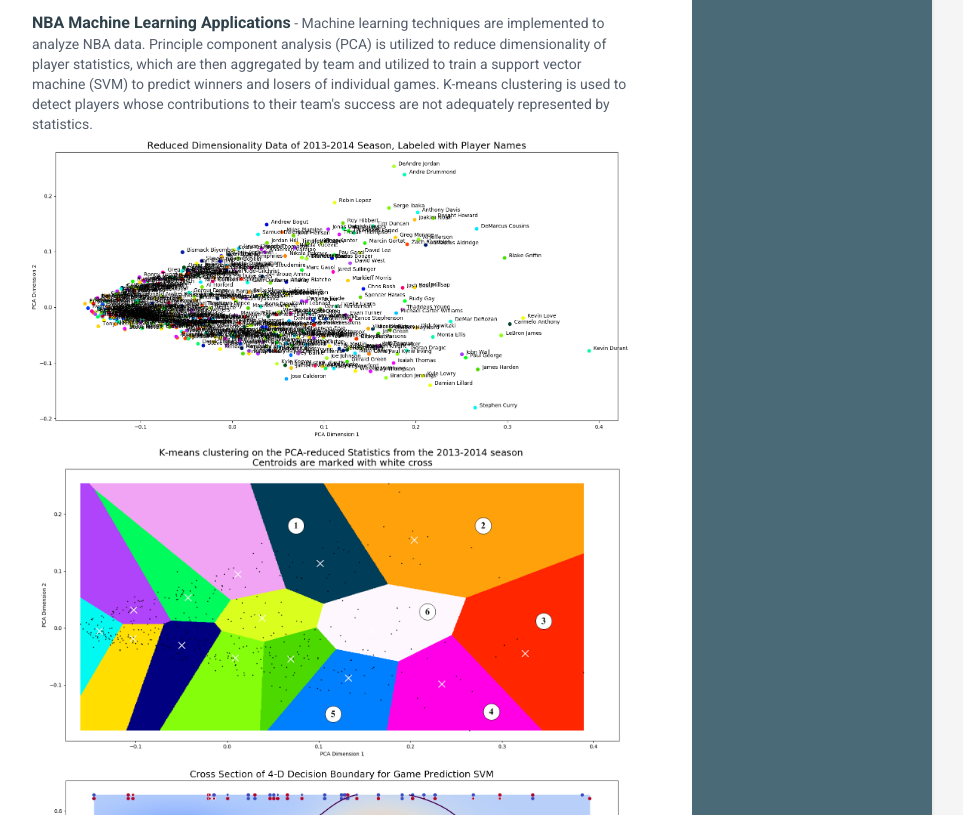
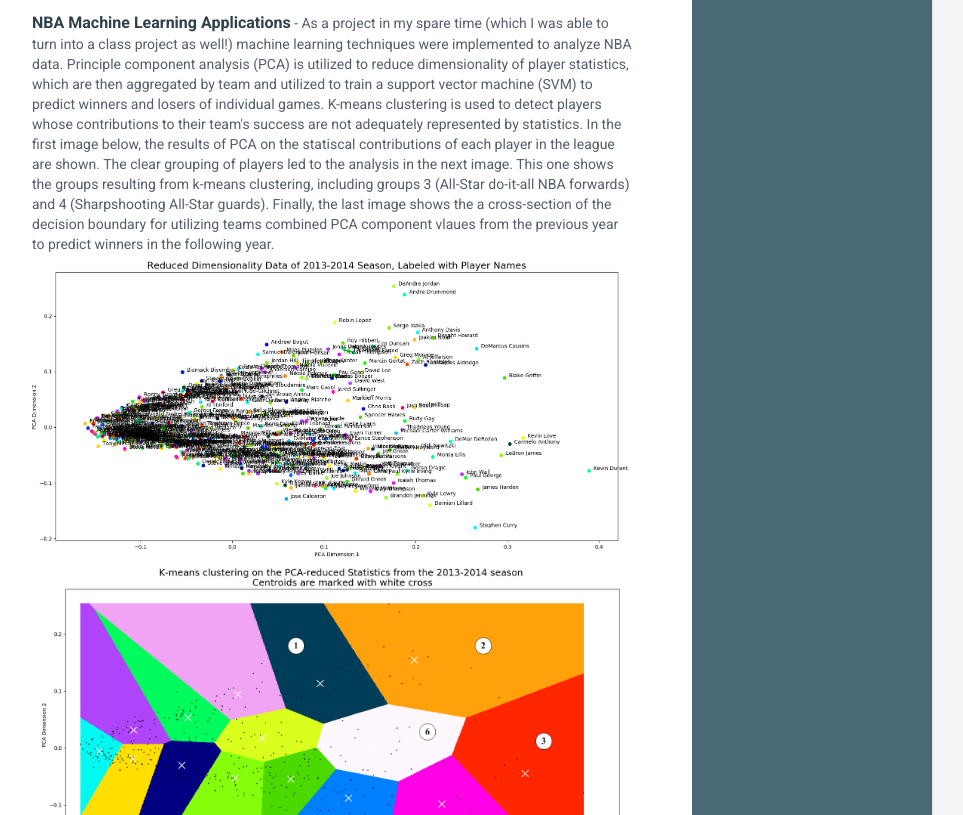
Before and after one commit to arw13/arw13.github.io, a plain HTML site: page index.html in a window 1280 px wide. Shown: the part 2682-3497 px from the top of the page, without its empty margins (188-1151 px from the left). Drawn offline with Linux system fonts and the light colour scheme.

Commit message:
Figu descirption added

```diff
--- a/index.html
+++ b/index.html
@@ -178,7 +178,8 @@
                     <img src="assets/images/OldZhaoGlove.png" alt="Original Exoskeleton" align="center" width=50% />
                 </div><!--//item-->
                 <div class="item">
-                    <span class="project-title"><a href="hhttp://themes.3rdwavemedia.com/website-templates/responsive-bootstrap-theme-mobile-apps-atom/" target="_blank">NBA Machine Learning Applications</a></span> - <span class="project-tagline">Machine learning techniques are implemented to analyze NBA data. Principle component analysis (PCA) is utilized to reduce dimensionality of player statistics, which are then aggregated by team and utilized to train a support vector machine (SVM) to predict winners and losers of individual games. K-means clustering is used to detect players whose contributions to their team's success are not adequately represented by statistics.  </span>
+                    <span class="project-title"><a href="hhttp://themes.3rdwavemedia.com/website-templates/responsive-bootstrap-theme-mobile-apps-atom/" target="_blank">NBA Machine Learning Applications</a></span> - <span class="project-tagline">As a project in my spare time (which I was able to turn into a class project as well!) machine learning techniques were implemented to analyze NBA data. Principle component analysis (PCA) is utilized to reduce dimensionality of player statistics, which are then aggregated by team and utilized to train a support vector machine (SVM) to predict winners and losers of individual games. K-means clustering is used to detect players whose contributions to their team's success are not adequately represented by statistics.  In the first image below, the results of PCA on the statiscal contributions of each player in the league are shown. The clear grouping of players led to the analysis in the next image. This one shows the groups resulting from k-means clustering, including groups 3 (All-Star do-it-all NBA forwards) and 4 (Sharpshooting All-Star guards). Finally, the last image shows the a cross-section of the decision boundary for utilizing teams combined PCA component vlaues from the previous year to predict winners in the following year.
+                    </span>
                     <table width="100%" border="0">
                       <tr>
                         <td><img src="assets/images/PCA2D.png" alt="2d PCA" align="left"width=100%/></td>
```
